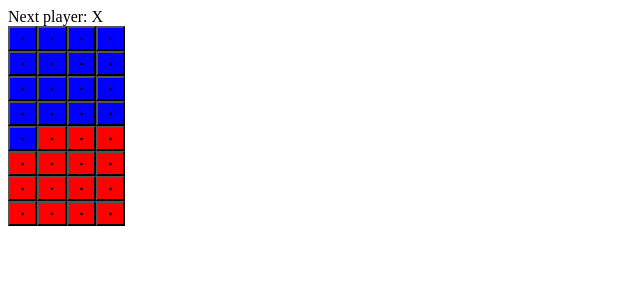
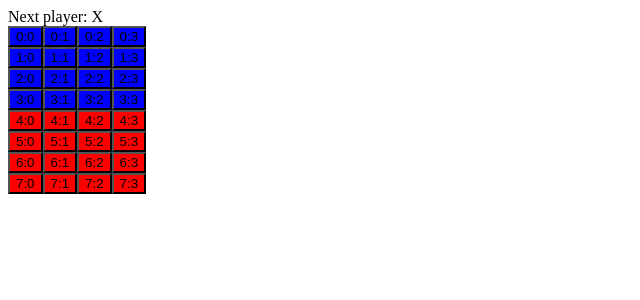
Before and after one commit to DmitrySyrkin/RxMartianChess, a React app: page / in a window 1280 px wide. Shown: the top 300 px of the page, without its empty margins (0-640 px from the left). Built offline with nearby package versions, Linux system fonts and the light colour scheme.

Commit message:
chore: board drawing implemented

```diff
--- /dev/null
+++ b/src/Styles.tsx
@@ -0,0 +1,13 @@
+import CSS from "csstype";
+
+class StylesClass {
+  RedBg = {
+    backgroundColor: "red",
+  };
+
+  BlueBg: CSS.Properties = {
+    backgroundColor: "blue",
+  };
+}
+
+export const Styles : StylesClass = new StylesClass();
--- a/src/components/Board.tsx
+++ b/src/components/Board.tsx
@@ -1,84 +1,47 @@
 import React, { Component } from "react";
-import { Square } from "./Square";
+import { Field } from "./Field";
 
-export class Board extends React.Component<
-  {},
-  { squares: any[]; xIsNext: boolean }
-> {
-  constructor(props: {}) {
+export type BoardProps = {
+  xIsNext: boolean;
+};
+
+export class Board extends React.Component<BoardProps, BoardProps> {
+  constructor(props: BoardProps) {
     super(props);
     this.state = {
-      squares: Array(9).fill(null),
-      xIsNext: true,
+      xIsNext: props.xIsNext,
     };
   }
 
-  renderSquare(i: number) {
+  renderField(row: number, col: number) {
     return (
-      <Square
-        col={i}
-        row={i}
-        value={this.state.squares[i]}
-        onClick={() => this.handleClick(i)}
-      />
+      <Field row={row} col={col} onClick={() => this.handleClick(row, col)} />
     );
   }
 
-  handleClick(i: number) {
-    if (this.calculateWinner(this.state.squares) || this.state.squares[i]) {
-      return;
-    }
-
-    const squares = this.state.squares.slice();
-    squares[i] = this.state.xIsNext ? "X" : "0";
-    this.setState({ squares: squares, xIsNext: !this.state.xIsNext });
+  handleClick(row: number, col: number) {
+    this.setState({ xIsNext: !this.state.xIsNext });
+    console.log(`${row}:${col}`);
   }
 
-  calculateWinner(squares: any[]) {
-    const lines = [
-      [0, 1, 2],
-      [3, 4, 5],
-      [6, 7, 8],
-      [0, 3, 6],
-      [1, 4, 7],
-      [2, 5, 8],
-      [0, 4, 8],
-      [2, 4, 6],
-    ];
-    for (let i = 0; i < lines.length; i++) {
-      const [a, b, c] = lines[i];
-      if (
-        squares[a] &&
-        squares[a] === squares[b] &&
-        squares[a] === squares[c]
-      ) {
-        return squares[a];
-      }
+  renderRows() {
+    let list: JSX.Element[] = [];
+    for (let row: number = 0; row < 8; row++) {
+      let oneRow: JSX.Element[] = [];
+      for (let col: number = 0; col < 4; col++)
+        oneRow.push(this.renderField(row, col));
+      list.push(<div className="board-row">{oneRow}</div>);
     }
-    return null;
+    return list;
   }
 
   render() {
-    const winner = this.calculateWinner(this.state.squares);
-    let status;
-    if (winner) {
-      status = "Winner: " + winner;
-    } else {
-      status = "Next player: " + (this.state.xIsNext ? "X" : "O");
-    }
+    let status = "Next player: " + (this.state.xIsNext ? "X" : "O");
 
-    const boardRow = Array.from(Array(8).keys()).map((m) => (
-      <div className="board-row">
-        {this.renderSquare(m * 3 + 0)}
-        {this.renderSquare(m * 3 + 1)}
-        {this.renderSquare(m * 3 + 2)}
-        {this.renderSquare(m * 3 + 3)}
-      </div>
-    ));
     return (
       <div>
         <div className="status">{status}</div>
-        {boardRow}
+        {this.renderRows()}
       </div>
     );
   }
--- /dev/null
+++ b/src/components/Field.tsx
@@ -0,0 +1,18 @@
+import React, { Component } from "react";
+import {Styles} from "../styles"
+
+type FieldProps = {
+  row: number;
+  col: number
+  onClick: any;
+};
+
+const getStyle = (props: FieldProps) => {
+  return props.row > 3 ? Styles.RedBg : Styles.BlueBg;
+};
+
+export const Field = (props: FieldProps) => (
+  <button style={getStyle(props)} onClick={() => props.onClick()}>
+    {`${props.row}:${props.col}`}
+  </button>
+);
--- a/src/components/Game.tsx
+++ b/src/components/Game.tsx
@@ -1,12 +1,16 @@
 import React, { Component } from "react";
-import { Board } from "./Board";
+import { Board, BoardProps } from "./Board";
+
+const startingBoard: BoardProps = {
+  xIsNext: true,
+};
 
 export class Game extends React.Component {
   render() {
     return (
       <div className="game">
         <div className="game-board">
-          <Board />
+          <Board xIsNext={startingBoard.xIsNext} />
         </div>
         <div className="game-info">
           <div>{/* status */}</div>
--- a/src/components/Square.tsx
+++ /dev/null
@@ -1,27 +0,0 @@
-import React, { Component } from "react";
-import CSS from "csstype";
-
-type SquareProps = {
-  col: number;
-  row: number;
-  value: string;
-  onClick: any;
-};
-
-const redBg: CSS.Properties = {
-  backgroundColor: "red",
-};
-
-const blueBg: CSS.Properties = {
-  backgroundColor: "blue",
-};
-
-const getStyle = (props: SquareProps) => {
-  return props.row > 12 ? redBg : blueBg;
-};
-
-export const Square = (props: SquareProps) => (
-  <button style={getStyle(props)} onClick={() => props.onClick()}>
-    {props.value ?? "・"}
-  </button>
-);
--- a/src/index.tsx
+++ b/src/index.tsx
@@ -1,5 +1,7 @@
 import React from "react";
-import ReactDOM from "react-dom";
 import { Game } from "./components/Game";
+import { createRoot } from 'react-dom/client';
 
-ReactDOM.render(<Game />, document.getElementById("root"));
+const container = document.getElementById('root');
+const root = createRoot(container);
+root.render(<Game />);
--- a/tsconfig.json
+++ b/tsconfig.json
@@ -7,7 +7,8 @@
     "jsx": "react",
     "allowJs": true,
     "allowSyntheticDefaultImports": true,
-    "moduleResolution": "Node"
+    "moduleResolution": "Node",
+    "sourceMap": true
   },
   "include": ["src/*.tsx"],
   "exclude": ["node_modules"]
```
